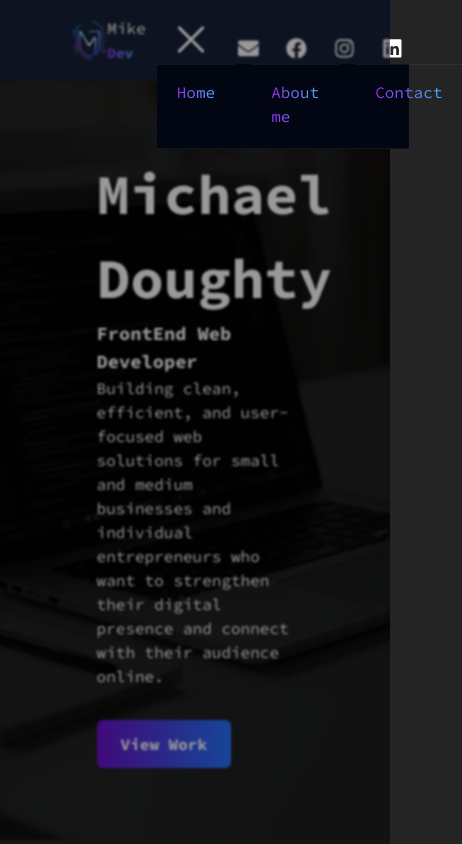
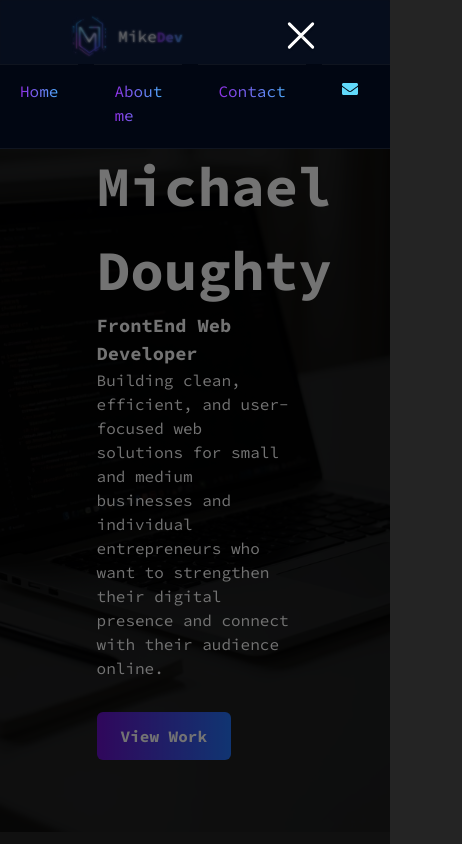
Before and after one commit to YekimCodez/react-portfolio, a React (Vite) app: page / in a window 390 px wide. Both pictures are taken after a click on the button "Toggle navigation". Shown: the whole page, 462 px wide, since content can reach past the window. Built offline with nearby package versions, Linux system fonts and the light colour scheme.

Commit message:
- Fixed issue with nav menu in mobile view - Updated project descriptions in portfolio section - Improved accessibility features site-wide - Fixed issue with socials bar showing in mobile view

```diff
--- a/src/App.css
+++ b/src/App.css
@@ -755,3 +755,90 @@
   height: 80vh;
   border: none;
 }
+
+/* Let color show on hover even when .gradient-text is present */
+.nav-links a.gradient-text:hover,
+.nav-links a.gradient-text:focus {
+  background: none !important;
+  -webkit-background-clip: initial !important;
+  background-clip: initial !important;
+  -webkit-text-fill-color: currentColor !important;
+  color: #f39c12 !important;
+}
+
+/* If you want the same on desktop-socials links using .glaze */
+.nav-socials a:hover,
+.nav-socials-row a:hover {
+  color: #f39c12;
+}
+
+
+/* ------------------------------
+   NAV — variables + stacking
+------------------------------ */
+:root { --header-h: 64px; }      /* adjust to your real header height */
+
+/* Make the header sit above overlay/menu */
+.header { position: relative; z-index: 100; }
+
+/* Desktop: show inline socials, hide the in-menu row */
+.nav-socials-row { display: none; }
+
+/* Tidy the desktop divider & socials */
+.nav-divider { width:1px; height:24px; background:rgba(255,255,255,.3); }
+.nav-socials { display:flex; gap:.75rem; }
+
+/* ------------------------------
+   MOBILE MENU: full-width dropdown
+------------------------------ */
+@media (max-width: 768px) {
+  /* Show burger */
+  .hamburger { display: inline-flex; z-index: 1100; }
+
+  /* The dropdown panel */
+  .nav-links {
+    position: fixed;              /* stick to viewport */
+    top: var(--header-h);
+    left: 0;
+    right: 0;
+    width: 100%;
+    max-height: calc(100dvh - var(--header-h));
+    overflow-y: auto;
+    display: block;
+    background: rgba(2,7,19,0.98);
+    border-bottom: 1px solid rgba(255,255,255,0.06);
+    transform: translateY(-8px);
+    opacity: 0;
+    visibility: hidden;
+    pointer-events: none;
+    transition: opacity .2s ease, transform .2s ease, visibility .2s;
+    z-index: 1050;                /* above overlay */
+  }
+  .nav-links.open {
+    transform: translateY(0);
+    opacity: 1;
+    visibility: visible;
+    pointer-events: auto;
+  }
+
+  .nav-links li { padding: .9rem 1.25rem; border-top: 1px solid rgba(255,255,255,.06); }
+  .nav-links a { display:inline-block; font-size: 1rem; }
+
+  /* Use a dark overlay behind the dropdown */
+  .nav-overlay {
+    position: fixed; inset: 0;
+    background: rgba(0,0,0,.55);
+    z-index: 1000;                /* under menu, over page */
+  }
+
+  /* Hide desktop divider + socials beside the logo */
+  .nav-divider, .nav-socials { display: none; }
+
+  /* Show socials inside the menu */
+  .nav-socials-row {
+    display: flex;
+    gap: .9rem;
+    padding: 1rem 1.25rem;
+    border-top: 1px solid rgba(255,255,255,.12);
+  }
+}
--- a/src/components/Nav.jsx
+++ b/src/components/Nav.jsx
@@ -69,6 +69,10 @@ function Nav() {
             Contact
           </NavLink>
         </li>
+
+        <li className="nav-socials-row">
+          <Socials />
+        </li>
       </ul>
 
       {/* Divider + Socials */}
```
